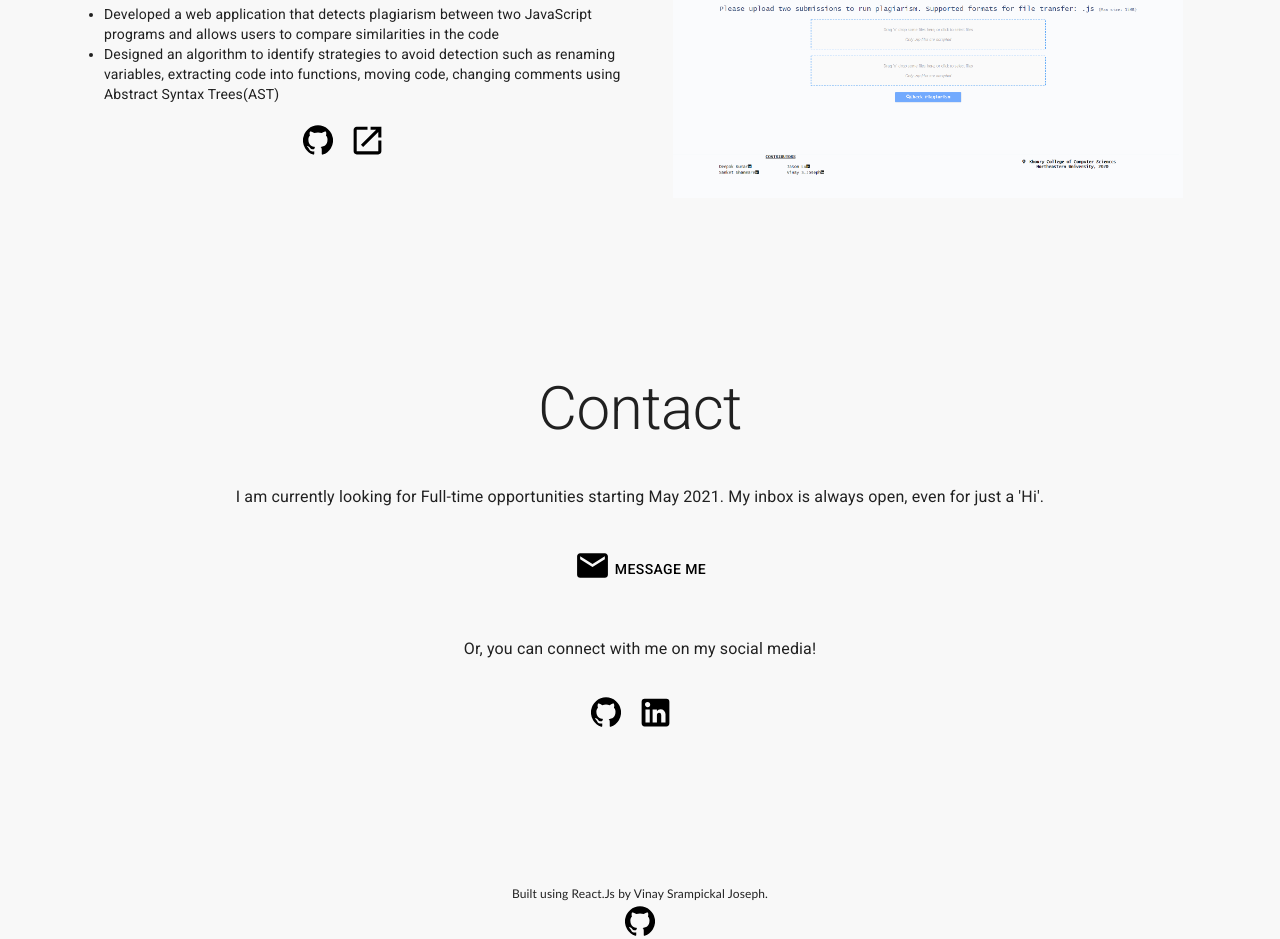
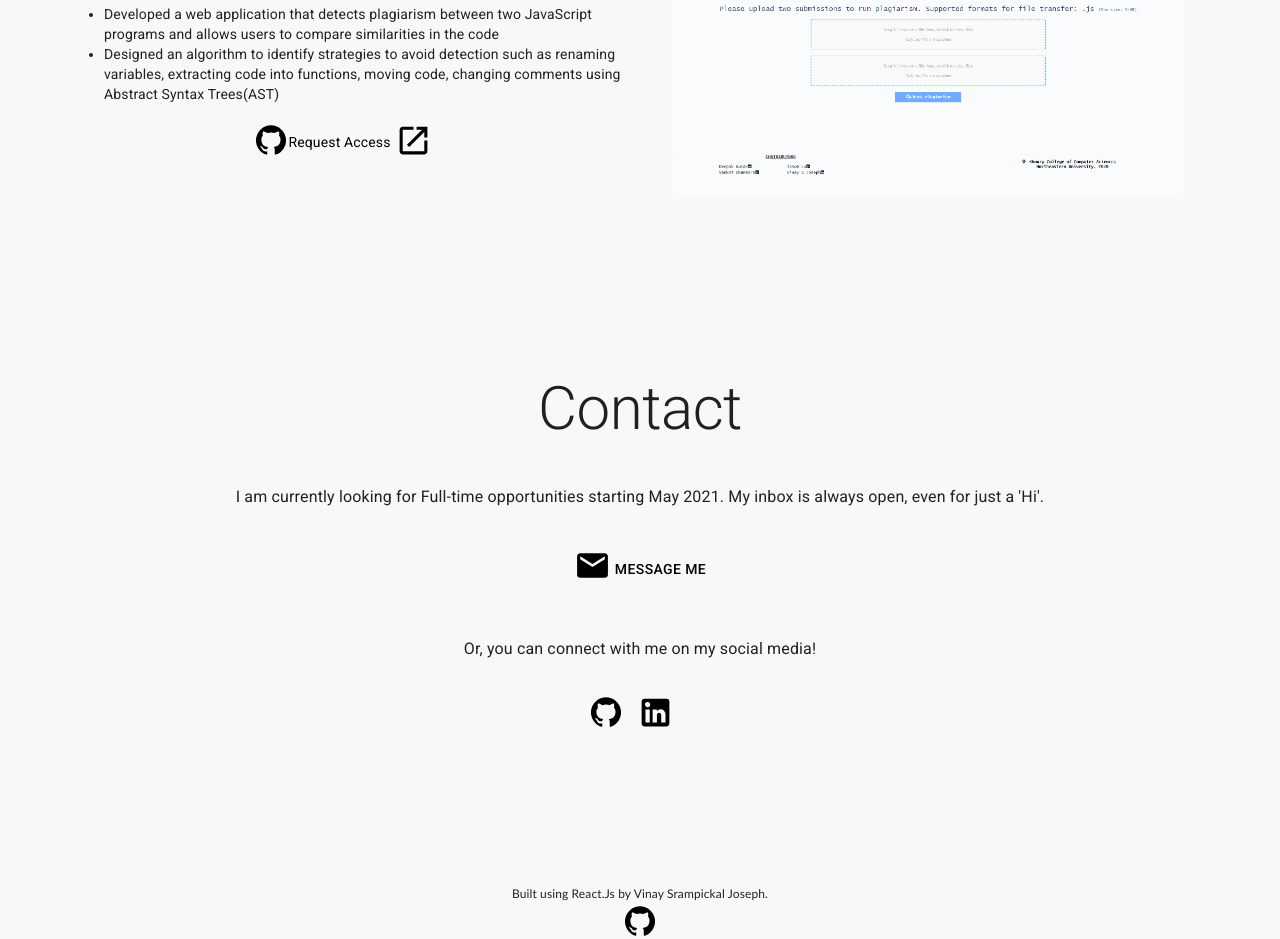
Before and after one commit to vinay-sj/Portfolio, a React (Create React App) app: page / in a window 1280 px wide. Shown: the part 2663-3602 px from the top of the page. Built offline with nearby package versions, Linux system fonts and the light colour scheme.

Commit message:
added option to request access to private git repos

```diff
--- a/package.json
+++ b/package.json
@@ -7,7 +7,7 @@
     "@testing-library/jest-dom": "^5.11.5",
     "@testing-library/react": "^11.1.1",
     "@testing-library/user-event": "^12.2.0",
-    "netlify-cli": "^3.8.6",
+    "netlify-cli": "^3.24.3",
     "react": "^17.0.1",
     "react-dom": "^17.0.1",
     "react-scripts": "4.0.0",
--- a/src/Components/ProjectContent.js
+++ b/src/Components/ProjectContent.js
@@ -1,14 +1,14 @@
 import React from "react";
 import GitHubIcon from "@material-ui/icons/GitHub";
 import OpenInNewIcon from '@material-ui/icons/OpenInNew';
-import {Box, Grid} from "@material-ui/core";
+import {Box, Button, Grid} from "@material-ui/core";
 import Typography from "@material-ui/core/Typography";
 import {makeStyles} from "@material-ui/core/styles";
 import styles from "../css/ProjectContent";
 
 const useStyles = makeStyles(styles);
 
-function ProjectContent(name, img, githubLink, extLink, detailList, dir) {
+function ProjectContent(name, img, githubLink, extLink, detailList, dir, gitPrivate) {
     const classes = useStyles();
     const details = (detailList) => {
         return (
@@ -19,8 +19,18 @@ function ProjectContent(name, img, githubLink, extLink, detailList, dir) {
             })
         );
     }
-    const linksinpage = (link, icon) => {
-        if (link) {
+    const linksinpage = (link, icon, privacy) => {
+        if (privacy) {
+            return (<a href={`mailto:srampickaljoseph.v@northeastern.edu?subject=REQ: Access to ${name}`} className={classes.protectedGithub} disableElevation={true}>
+                    <Box component="span" mr={0.5}>
+                        <GitHubIcon className={classes.iconGithub}/>
+                        <span className={classes.requestAccess}>Request Access</span>
+                    </Box>
+                </a>
+            )
+        }
+            // else {
+        if (link && !privacy) {
             return (
                 <a
                     href={link}
@@ -37,6 +47,7 @@ function ProjectContent(name, img, githubLink, extLink, detailList, dir) {
                 <></>
             )
         }
+        // }
     }
     const direction = (dir) => {
         if (dir === 'left') {
@@ -49,7 +60,7 @@ function ProjectContent(name, img, githubLink, extLink, detailList, dir) {
                         <ul className={classes.projectContent}>
                             {details(detailList)}
                         </ul>
-                        {linksinpage(githubLink, <GitHubIcon className={classes.iconGithub}/>)}
+                        {linksinpage(githubLink, <GitHubIcon className={classes.iconGithub}/>, gitPrivate)}
                         {linksinpage(extLink, <OpenInNewIcon className={classes.iconLinkedin}/>)}
                     </Grid>
                 </>
@@ -61,7 +72,7 @@ function ProjectContent(name, img, githubLink, extLink, detailList, dir) {
                         <ul className={classes.projectContent}>
                             {details(detailList)}
                         </ul>
-                        {linksinpage(githubLink, <GitHubIcon className={classes.iconGithub}/>)}
+                        {linksinpage(githubLink, <GitHubIcon className={classes.iconGithub}/>, gitPrivate)}
                         {linksinpage(extLink, <OpenInNewIcon className={classes.iconLinkedin}/>)}
                     </Grid>
                     <Grid item lg={6} className={classes.leftImage}>
--- a/src/Components/Projects.js
+++ b/src/Components/Projects.js
@@ -40,7 +40,7 @@ function Projects() {
 
             return <TabPanel key={id} value={tabValue} index={id}>
                 {ProjectContent(projectData.name, GetProjectImage[projectData.image], projectData.githubLink, projectData.websiteLink,
-                    projectData.body, projectData.imagePosition)}
+                    projectData.body, projectData.imagePosition, projectData.protected)}
             </TabPanel>
         })
     }
--- a/src/css/ProjectContent.js
+++ b/src/css/ProjectContent.js
@@ -41,6 +41,18 @@ const styles = (theme) => ({
         },
         ...theme.style.rmOutline,
     },
+    protectedGithub: { color: theme.palette.primary.main,
+        '&:hover': {
+            color: theme.palette.secondary.main,
+        },
+       textDecoration:"none!important",
+
+    },
+    requestAccess:{
+        marginLeft:"2px",
+        position:"relative",
+        bottom:"8px"
+    },
     iconLinkedin: {
         transition: theme.transitions.create(["transform"], {
             duration: theme.transitions.duration.standard
--- a/src/files/json/projects.json
+++ b/src/files/json/projects.json
@@ -8,6 +8,7 @@
       "Developed a web application that detects plagiarism between two JavaScript programs and allows users to compare similarities in the code",
       "Designed an algorithm to identify strategies to avoid detection such as renaming variables, extracting code into functions, moving code, changing comments using Abstract Syntax Trees(AST)"
     ],
+    "protected": true,
     "imagePosition": "right"
   },
   "Just Dream Flight Booking": {
@@ -20,6 +21,7 @@
       "Developed backend Rest APIs and MongoDB to store and manipulate flight and passenger details",
       "Handled authentication of users using Google Sign-In for Websites, managed user sessions"
     ],
+    "protected": false,
     "imagePosition": "left"
   },
   "Issue Tracker": {
@@ -32,6 +34,7 @@
       "Implemented authentication of users using Google Sign-In for Websites, managed different user profiles and developed backend APIs using GraphQL and MongoDB",
       "Provided the user options to add, update, delete and view issues and track the status and effort of the issues"
     ],
+    "protected": true,
     "imagePosition": "right"
   },
   "Object Perception": {
@@ -43,6 +46,7 @@
       "Tracked an object in a video using feature matching in real-time using OpenCV and determine its 3D position and orientation using quaternion",
       "Compared calculated pose to ground truth using ROS package AR Track Alvar by tracking an AR tag affixed on object"
     ],
+    "protected": false,
     "imagePosition": "left"
   },
   "DuckieSky Drone": {
@@ -54,6 +58,7 @@
       "Built an autonomous Raspberry Pi drone using the Duckie Drone kit that can take-off, hover, and fly in various trajectories",
       "Tuned the Planar, Altitude, and Position controllers using PIDs to control the velocity, altitude, and position, respectively, using ROS"
     ],
+    "protected": false,
     "imagePosition": "right"
   },
   "Image Processing Application": {
@@ -65,6 +70,7 @@
       "Constructed an Image processing application in Java that performs Image Generation and Color Transformation operations using MVC architecture and design patterns",
       "Designed a UI using Java Swing that displays image and supports all functionalities and a command-line interface that can batch process multiple images"
     ],
+    "protected": true,
     "imagePosition": "left"
   },
   "OpenAI Gym LunarLander using Reinforcement Learning": {
@@ -77,6 +83,7 @@
       "Trained a Neural Network with two hidden layers using TensorFlow and solved LunarLander game using Policy Gradient algorithm",
       "Analyzed and documented agent’s performance by varying hyperparameters Alpha and Epsilon"
     ],
+    "protected": false,
     "imagePosition": "right"
   },
   "Smart Shopping Cart": {
@@ -89,6 +96,7 @@
       "Computed the position of the customer by the means of MATLAB based image processing",
       "Created a centralized automated billing system using Java to scan items in the cart and to automatically generate the bill"
     ],
+    "protected": false,
     "imagePosition": "left"
   },
   "Sun Tracking Solar Panel": {
@@ -99,6 +107,7 @@
     "body": [
       "Built a solar panel that turns automatically towards the sun depending on the intensity of sunlight using a PIC16f883A"
     ],
+    "protected": false,
     "imagePosition": "right"
   }
 }
```
Also changed, not shown: 1 other file (tests, documents, lock files or other folders).
